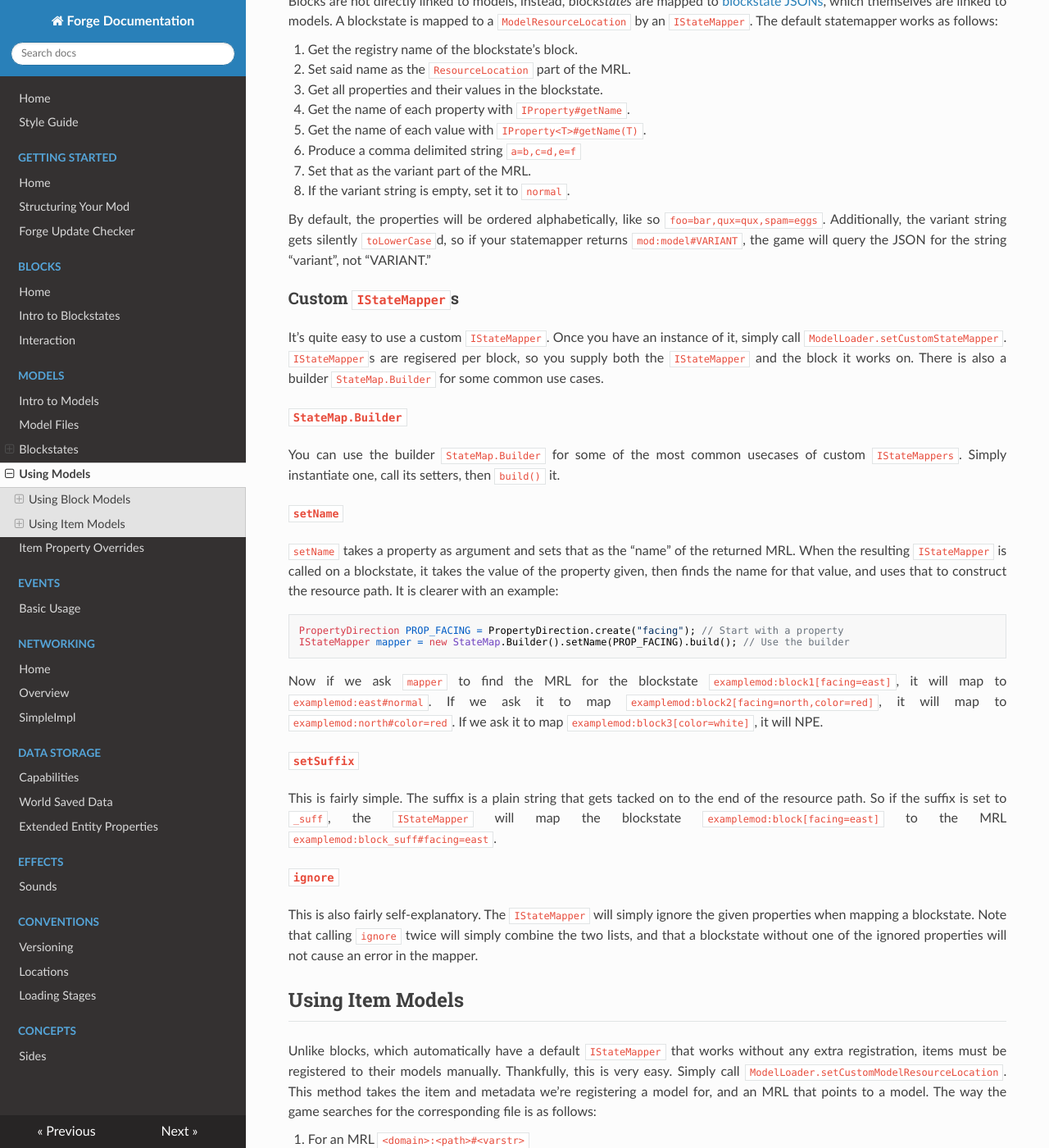
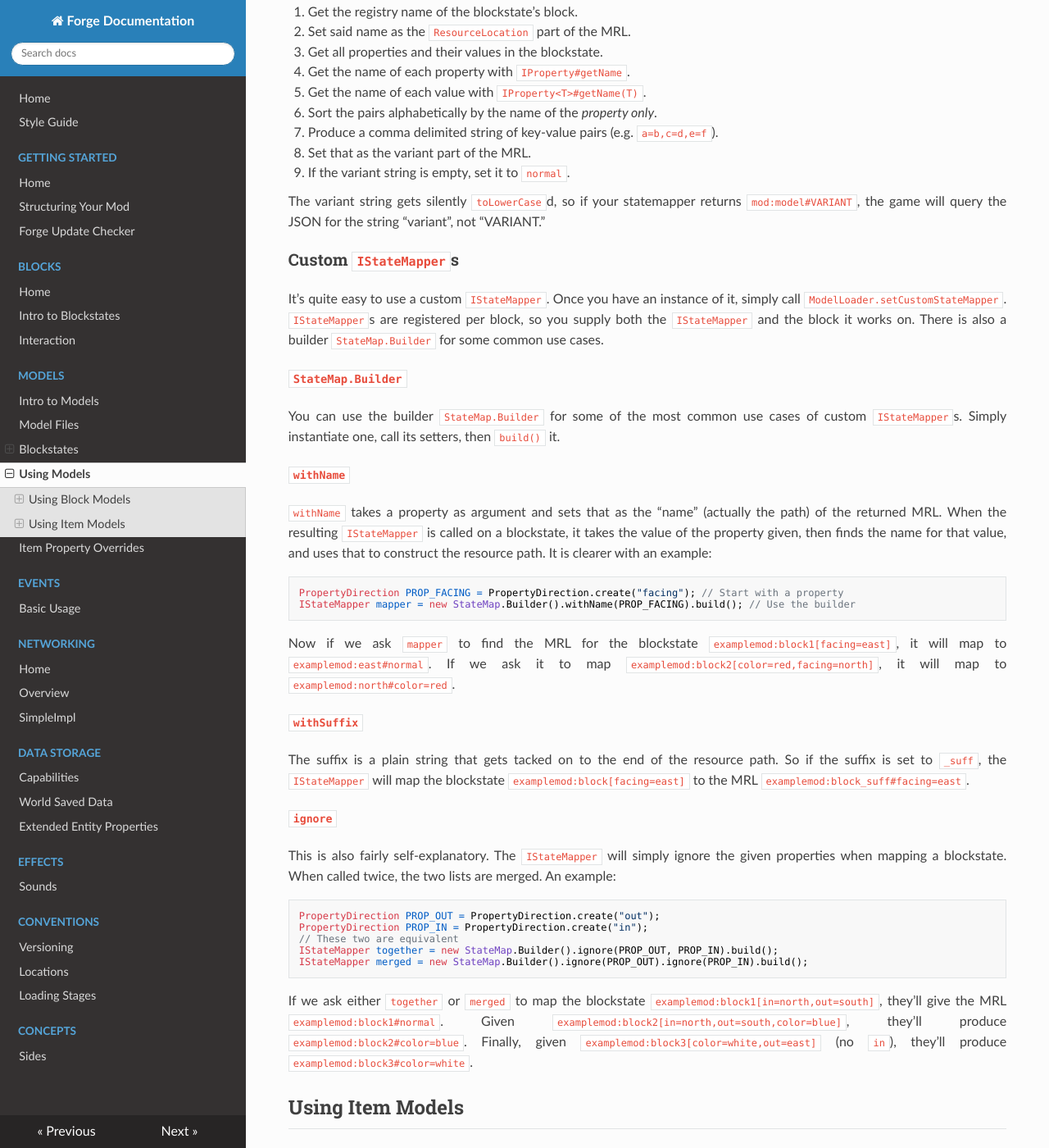
Before and after one commit to MinecraftForge/Documentation, an MkDocs documentation site: the page built from docs/models/using.md, in a window 1280 px wide and 1400 px high, scrolled down 322 px. Shown: the whole window at 82% size. Built offline with MkDocs 1.6.1, drawn with Linux system fonts in a browser that asks for light colours; nearby versions of some CDN libraries; old or Windows-style settings are respelled for this version of MkDocs; some of the changed text lies outside the part shown.

Commit message:
Improve everything
Also add section on using blockstate JSONs for items.

````diff
--- a/docs/models/using.md
+++ b/docs/models/using.md
@@ -1,50 +1,59 @@
 Using Models
 ============
-
-Now that you have some neat looking models and a few blocks/items you want to use them on, let's see how to do so. Note that basically everything on this page is client-side only, so only do this from your client proxy.
 
 Using Block Models
 ------------------
 
-Blocks are not directly linked to models, instead, block<em>states</em> are mapped to [blockstate JSONs], which themselves are linked to models. A blockstate is mapped to a `ModelResourceLocation` by an `IStateMapper`. The default statemapper works as follows:
+Blocks are not directly linked to models, instead, block*states* are mapped to `ModelResourceLocation`s, which point to [blockstate JSONs][], which themselves define models. An `IBlockState` is mapped to a `ModelResourceLocation` by an `IStateMapper`. The default statemapper works as follows:
 
 1. Get the registry name of the blockstate's block.
 2. Set said name as the `ResourceLocation` part of the MRL.
 3. Get all properties and their values in the blockstate.
 4. Get the name of each property with `IProperty#getName`.
 5. Get the name of each value with `IProperty<T>#getName(T)`.
-6. Produce a comma delimited string `a=b,c=d,e=f`
-7. Set that as the variant part of the MRL.
-8. If the variant string is empty, set it to `normal`.
+6. Sort the pairs alphabetically by the name of the *property only*.
+7. Produce a comma delimited string of key-value pairs (e.g. `a=b,c=d,e=f`).
+8. Set that as the variant part of the MRL.
+9. If the variant string is empty, set it to `normal`.
 
-By default, the properties will be ordered alphabetically, like so `foo=bar,qux=qux,spam=eggs`. Additionally, the variant string gets silently `toLowerCase`d, so if your statemapper returns `mod:model#VARIANT`, the game will query the JSON for the string "variant", not "VARIANT."
+The variant string gets silently `toLowerCase`d, so if your statemapper returns `mod:model#VARIANT`, the game will query the JSON for the string "variant", not "VARIANT."
 
 ### Custom `IStateMapper`s
 
-It's quite easy to use a custom `IStateMapper`. Once you have an instance of it, simply call `ModelLoader.setCustomStateMapper`. `IStateMapper`s are regisered per block, so you supply both the `IStateMapper` and the block it works on. There is also a builder `StateMap.Builder` for some common use cases.
+It's quite easy to use a custom `IStateMapper`. Once you have an instance of it, simply call `ModelLoader.setCustomStateMapper`. `IStateMapper`s are registered per block, so you supply both the `IStateMapper` and the block it works on. There is also a builder `StateMap.Builder` for some common use cases.
 
 #### `StateMap.Builder`
 
-You can use the builder `StateMap.Builder` for some of the most common usecases of custom `IStateMappers`. Simply instantiate one, call its setters, then `build()` it.
+You can use the builder `StateMap.Builder` for some of the most common use cases of custom `IStateMapper`s. Simply instantiate one, call its setters, then `build()` it.
 
-##### `setName`
+##### `withName`
 
-`setName` takes a property as argument and sets that as the "name" of the returned MRL. When the resulting `IStateMapper` is called on a blockstate, it takes the value of the property given, then finds the name for that value, and uses that to construct the resource path. It is clearer with an example:
+`withName` takes a property as argument and sets that as the "name" (actually the path) of the returned MRL. When the resulting `IStateMapper` is called on a blockstate, it takes the value of the property given, then finds the name for that value, and uses that to construct the resource path. It is clearer with an example:
 
 ```java
 PropertyDirection PROP_FACING = PropertyDirection.create("facing"); // Start with a property
-IStateMapper mapper = new StateMap.Builder().setName(PROP_FACING).build(); // Use the builder
+IStateMapper mapper = new StateMap.Builder().withName(PROP_FACING).build(); // Use the builder
 ```
 
-Now if we ask `mapper` to find the MRL for the blockstate `examplemod:block1[facing=east]`, it will map to `examplemod:east#normal`. If we ask it to map `examplemod:block2[facing=north,color=red]`, it will map to `examplemod:north#color=red`. If we ask it to map `examplemod:block3[color=white]`, it will NPE.
+Now if we ask `mapper` to find the MRL for the blockstate `examplemod:block1[facing=east]`, it will map to `examplemod:east#normal`. If we ask it to map `examplemod:block2[color=red,facing=north]`, it will map to `examplemod:north#color=red`.
 
-#### `setSuffix`
+##### `withSuffix`
 
-This is fairly simple. The suffix is a plain string that gets tacked on to the end of the resource path. So if the suffix is set to `_suff`, the `IStateMapper` will map the blockstate `examplemod:block[facing=east]` to the MRL `examplemod:block_suff#facing=east`.
+The suffix is a plain string that gets tacked on to the end of the resource path. So if the suffix is set to `_suff`, the `IStateMapper` will map the blockstate `examplemod:block[facing=east]` to the MRL `examplemod:block_suff#facing=east`.
 
-#### `ignore`
+##### `ignore`
 
-This is also fairly self-explanatory. The `IStateMapper` will simply ignore the given properties when mapping a blockstate. Note that calling `ignore` twice will simply combine the two lists, and that a blockstate without one of the ignored properties will not cause an error in the mapper.
+This is also fairly self-explanatory. The `IStateMapper` will simply ignore the given properties when mapping a blockstate. When called twice, the two lists are merged. An example:
+
+```java
+PropertyDirection PROP_OUT = PropertyDirection.create("out");
+PropertyDirection PROP_IN = PropertyDirection.create("in");
+// These two are equivalent
+IStateMapper together = new StateMap.Builder().ignore(PROP_OUT, PROP_IN).build();
+IStateMapper merged = new StateMap.Builder().ignore(PROP_OUT).ignore(PROP_IN).build();
+```
+
+If we ask either `together` or `merged` to map the blockstate `examplemod:block1[in=north,out=south]`, they'll give the MRL `examplemod:block1#normal`. Given `examplemod:block2[in=north,out=south,color=blue]`, they'll produce `examplemod:block2#color=blue`. Finally, given `examplemod:block3[color=white,out=east]` (no `in`), they'll produce `examplemod:block3#color=white`.
 
 Using Item Models
 -----------------
@@ -53,20 +62,39 @@ Unlike blocks, which automatically have a default `IStateMapper` that works with
 
 1. For an MRL `<domain>:<path>#<varstr>`
 2. Check blockstate JSON at `assets/<domain>/blockstates/<path>.json` for the variant `<varstr>`, and use that if available.
-3. If that fails, check that `varstr.equals("inventory")` (Vanilla specialcasing)
+3. If that fails, check that `varstr.equals("inventory")`. (Vanilla specialcasing)
 4. If that succeeds, find the item model at `assets/<domain>/models/item/<path>`.
 
-When using a JSON item model from `models/item`, you can also leverage [overrides].
+When using a JSON item model from `models/item`, you can also leverage [overrides][].
 
 !!! note
-    When you call `ModelLoader.setCustomMRL`, it also calls `ModelBakery.registerItemVariants` with the item and MRL given. This sets up the model for baking later.
+    When you call `ModelLoader.setCustomModelResourceLocation`, it also calls `ModelBakery.registerItemVariants` with the item and MRL given. This sets up the model for baking later.
 
 ### `ItemMeshDefinition`
 
-An `ItemMeshDefinition` is a function that takes `ItemStack`s and maps them to `ModelResourceLocations`. They are registered per item, and you can do so with `ModelLoader.setCustomMeshDefinition`, which takes an item and the `ItemMeshDefinition` to use for its `ItemStack`s.
+An `ItemMeshDefinition` is a function that takes `ItemStack`s and maps them to `ModelResourceLocation`s. They are registered per item, and you can do so with `ModelLoader.setCustomMeshDefinition`, which takes an item and the `ItemMeshDefinition` to use for its `ItemStack`s.
 
 !!! important
     When you call `ModelLoader.setCustomMeshDefinition`, it **does not** call `ModelBakery.registerItemVariants`. For each and every MRL your `ItemMeshDefinition` can return, you must call this method in order for it to work.
 
+### Blockstate JSONs for Items
+
+Note that *items* can use *block*state JSONs. This is possible by simply passing an MRL pointing to a blockstate JSON into `ModelLoader.setCustomModelResourceLocation` or returning it from an `ItemMeshDefinition`. Doing so allows you to take advantage of things like submodels and combining variants for item models. The two main use cases are items that share their models with blocks (especially `ItemBlock`s) and the default item layer model as you can use the `textures` block inside combining variant definitions to build up the layers of the model (one property setting `layer0`, another setting `layer1`, etc.).
+
+!!! note
+    1.9 multipart blockstates will not work with this.
+
+!!! important
+
+    There is one major caveat. Blockstate JSONs can only resolve paths to models under `models/block`; they cannot see models under `models/item` (even using `../item` causes an error). This means that you cannot directly use the `minecraft:item/generated` model (which sets the defualt transforms for items) in a blockstate JSON. As a workaround, use the `builtin/generated` model and set the transforms with the `transform` tag in the blockstate JSON. (Block models that inherit from `minecraft:block/block` already set transforms and therefore this isn't necessary for them.) Here's an example showing how to do so:
+
+    ```json
+    "defaults": {
+      "model": "builtin/generated",
+      "__comment": "Get Forge to inject the default rotations and scales for an item in your hand, on the ground, etc.",
+      "transform": "forge:default-item"
+    }
+    ```
+
+[blockstate JSONs]: blockstates/introduction.md
 [overrides]: overrides.md
-[blockstate JSONs]: blockstates/introduction.md
````
Also changed, not shown: docs/models/blockstates/forgeBlockstates.md (+20 -21 lines), docs/models/blockstates/introduction.md (+8 -2 lines), docs/models/files.md (+18 -6 lines), docs/models/introduction.md (+4 -12 lines), docs/models/overrides.md (+18 -9 lines).
